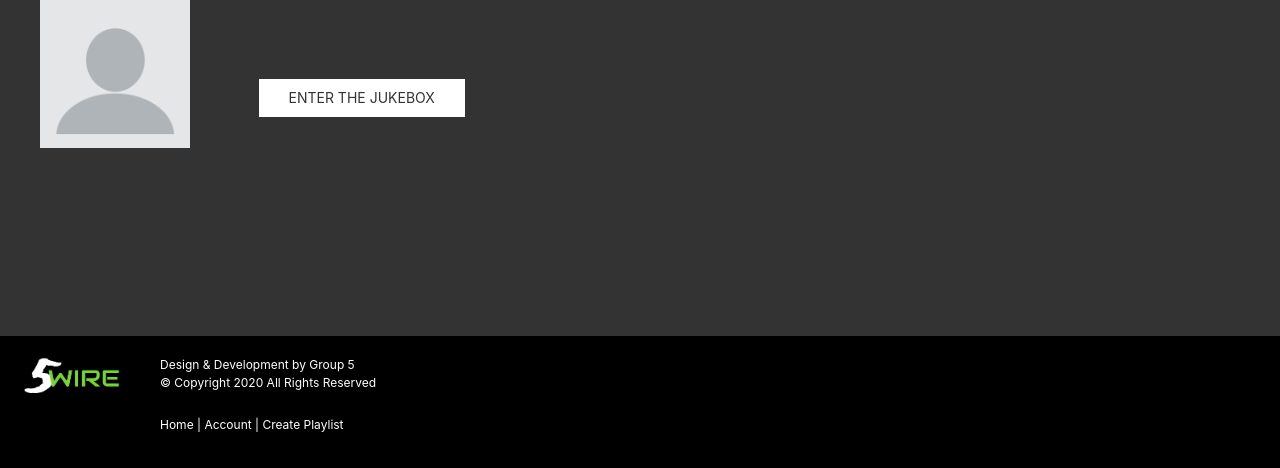
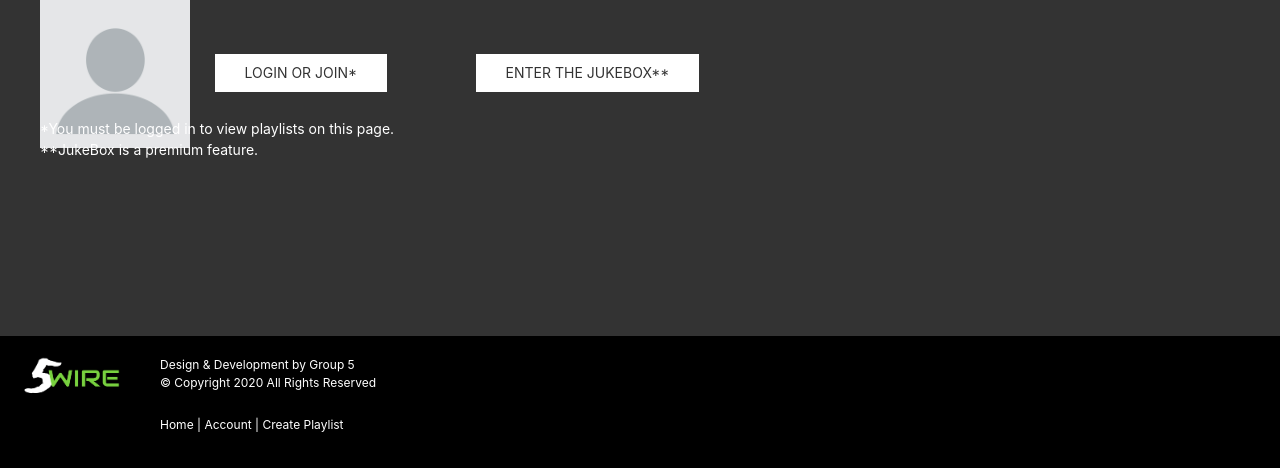
Before and after one commit to nickkdb/Group5-Proj2, a website: page public/account.html in a window 1280 px wide. Shown: the part 332-800 px from the top of the page. Drawn offline with nearby package versions, Linux system fonts and the light colour scheme; no server answers.

Commit message:
added login button and discalimers to the account page

```diff
--- a/public/account.html
+++ b/public/account.html
@@ -33,7 +33,8 @@
 
     <div class="ui placeholder">
       <img src="./images/no_pic.jpg" width="150px">
-      <a href="/jukebox" id="juke" class="uk-button uk-button-default uk-margin-large">Enter the Jukebox</a>
+      <a href="/login" id="login" class="uk-button uk-button-default login-links">Login or Join*</a>
+      <a href="/jukebox" id="juke" class="uk-button uk-button-default login-links">Enter the Jukebox**</a>
       <h2 id="pi"></h2>
     </div>
 
@@ -42,6 +43,7 @@
           <div id="userPlaylists">
       </div>
   </div>
+  <div class="disclaimer">*You must be logged in to view playlists on this page.<br>**JukeBox is a premium feature.</div>
 </section>
     <script
       language="javascript"
--- a/public/css/styles.css
+++ b/public/css/styles.css
@@ -243,3 +243,8 @@ album-img {
     color: #333!important;
     border: none;
 }
+.disclaimer{
+    font-size: 14px;
+    position: fixed;
+    top: 450px;
+}
```
Also changed, not shown: public/forgot-password.html (+3 -5 lines).
